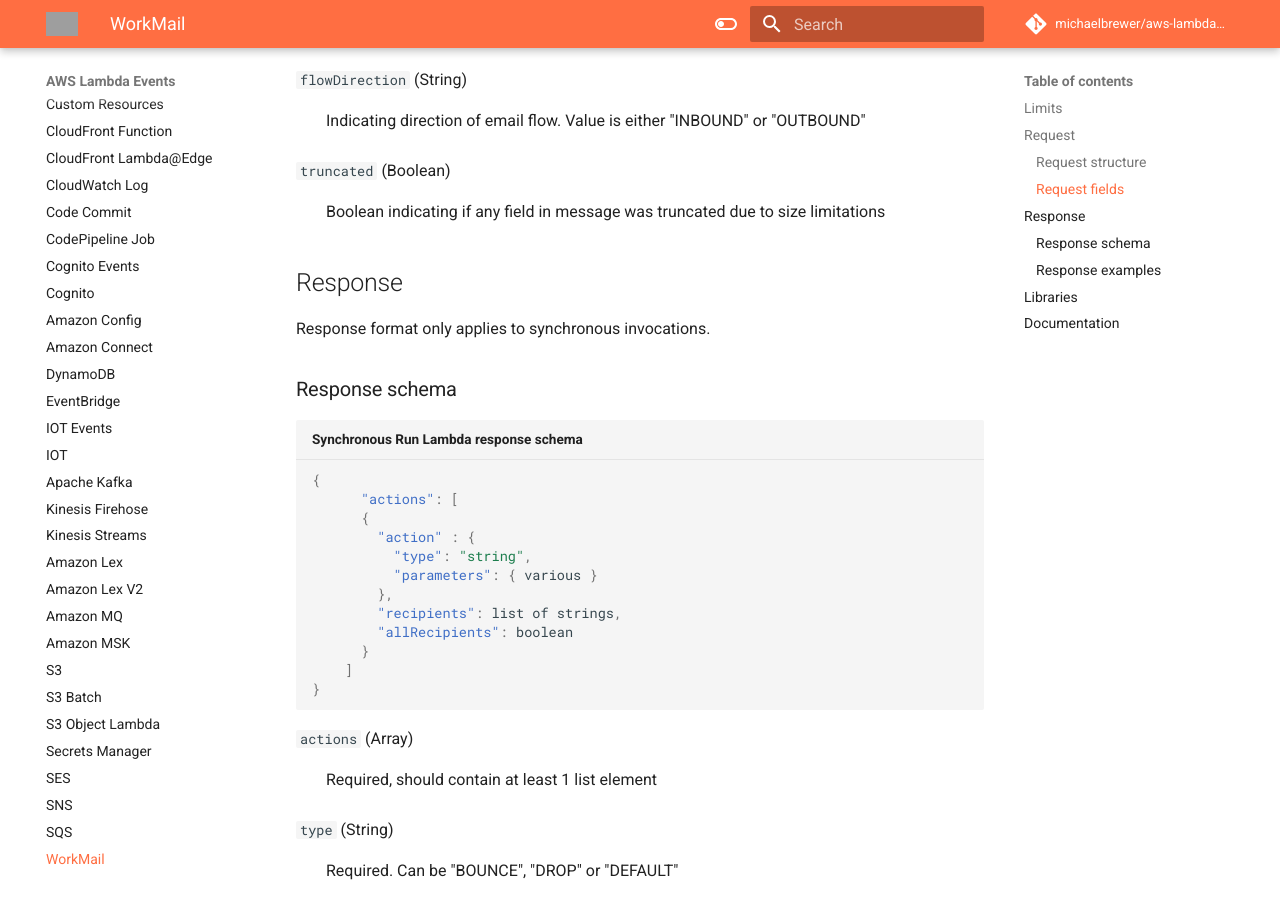
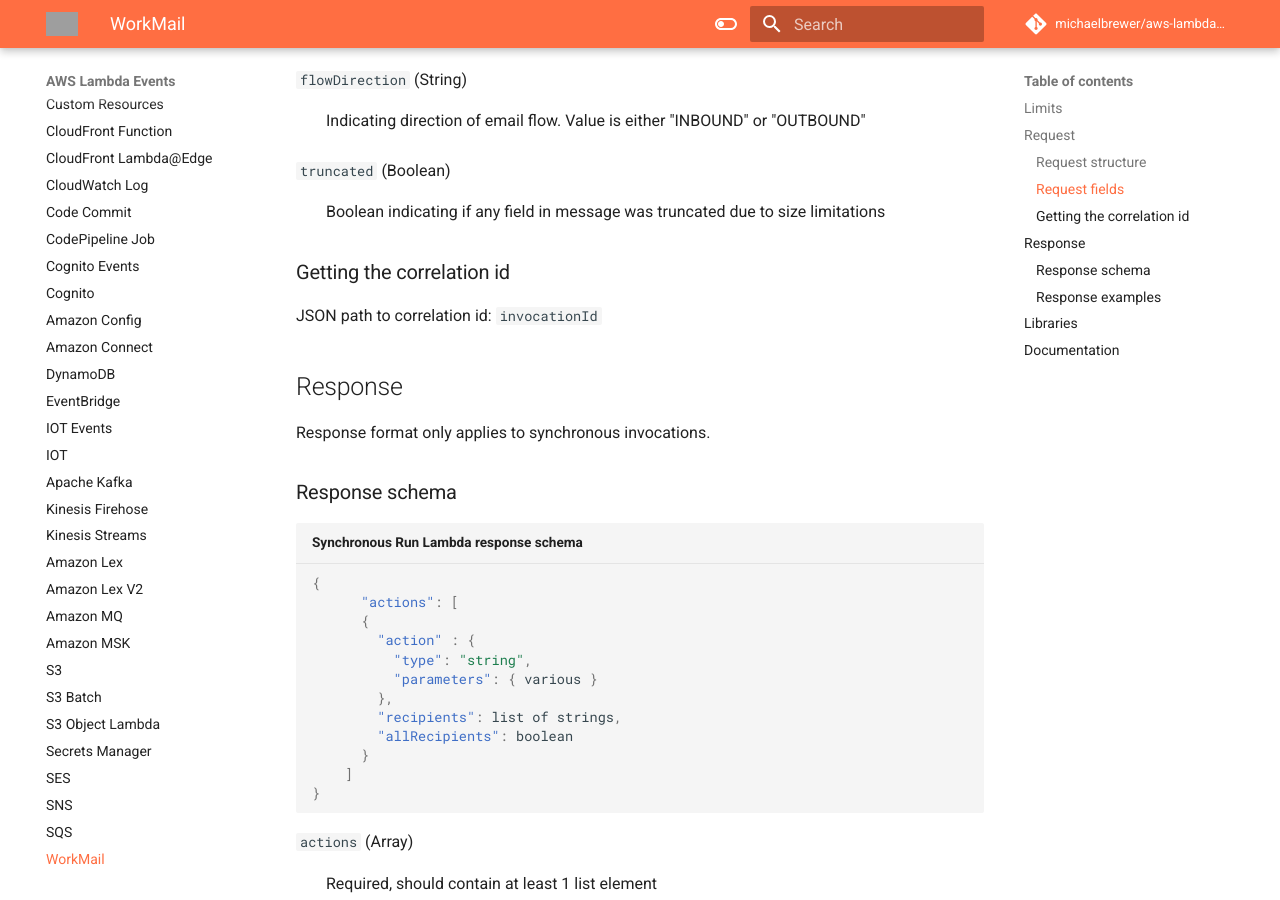
Before and after one commit to michaelbrewer/aws-lambda-events, an MkDocs documentation site: the page built from docs/work-mail.md, in a window 1280 px wide and 900 px high, scrolled down 2047 px. Built offline with MkDocs 1.6.1 and Material for MkDocs 9.7.7, drawn with Linux system fonts in a browser that asks for light colours; comment, search, counter and statistics services are not loaded; grey boxes are pictures that could not be loaded.

Commit message:
feat(workmail): Add details on correlation id

```diff
--- a/docs/work-mail.md
+++ b/docs/work-mail.md
@@ -81,6 +81,10 @@
 `truncated` (Boolean)
 : Boolean indicating if any field in message was truncated due to size limitations
 
+### Getting the correlation id
+
+JSON path to correlation id: `invocationId`
+
 ## Response
 
 Response format only applies to synchronous invocations.
```
